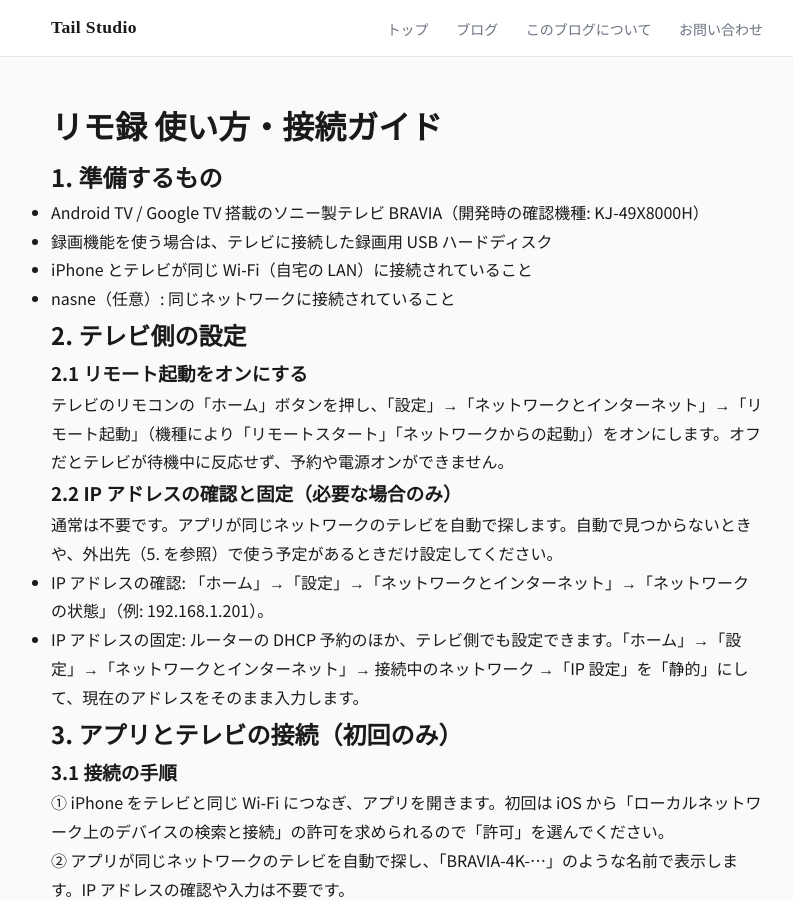
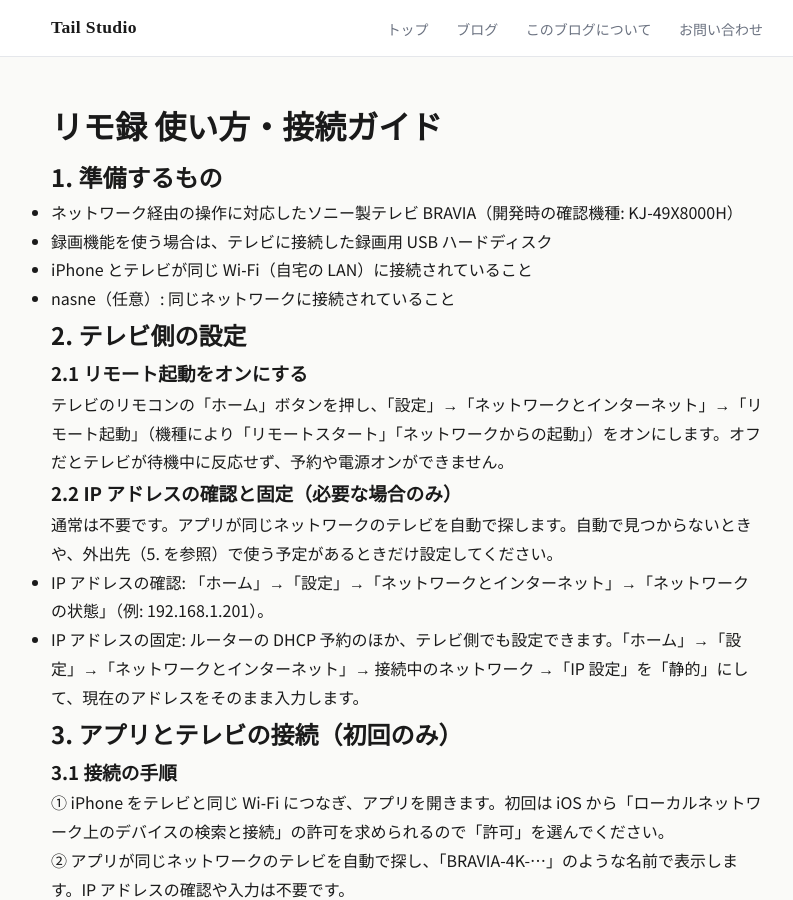
Before and after one commit to wat--/app-policies, a Jekyll site: the page built from apps/rimoroku/guide.md, in a window 1280 px wide and 900 px high. Shown: the whole window, without its empty margins (233-1026 px from the left). Built offline with Jekyll 4.4.1, drawn with Linux system fonts in a browser that asks for light colours.

Commit message:
リモ録ガイド: Android への言及を削除（App Store 審査 Guideline 2.3.10 対応）
Co-Authored-By: Claude Opus 5 <noreply@anthropic.com>

```diff
--- a/apps/rimoroku/guide.md
+++ b/apps/rimoroku/guide.md
@@ -7,7 +7,7 @@ title: リモ録 使い方・接続ガイド
 
 ## 1. 準備するもの
 
-- Android TV / Google TV 搭載のソニー製テレビ BRAVIA（開発時の確認機種: KJ-49X8000H）
+- ネットワーク経由の操作に対応したソニー製テレビ BRAVIA（開発時の確認機種: KJ-49X8000H）
 - 録画機能を使う場合は、テレビに接続した録画用 USB ハードディスク
 - iPhone とテレビが同じ Wi‑Fi（自宅の LAN）に接続されていること
 - nasne（任意）: 同じネットワークに接続されていること
```
